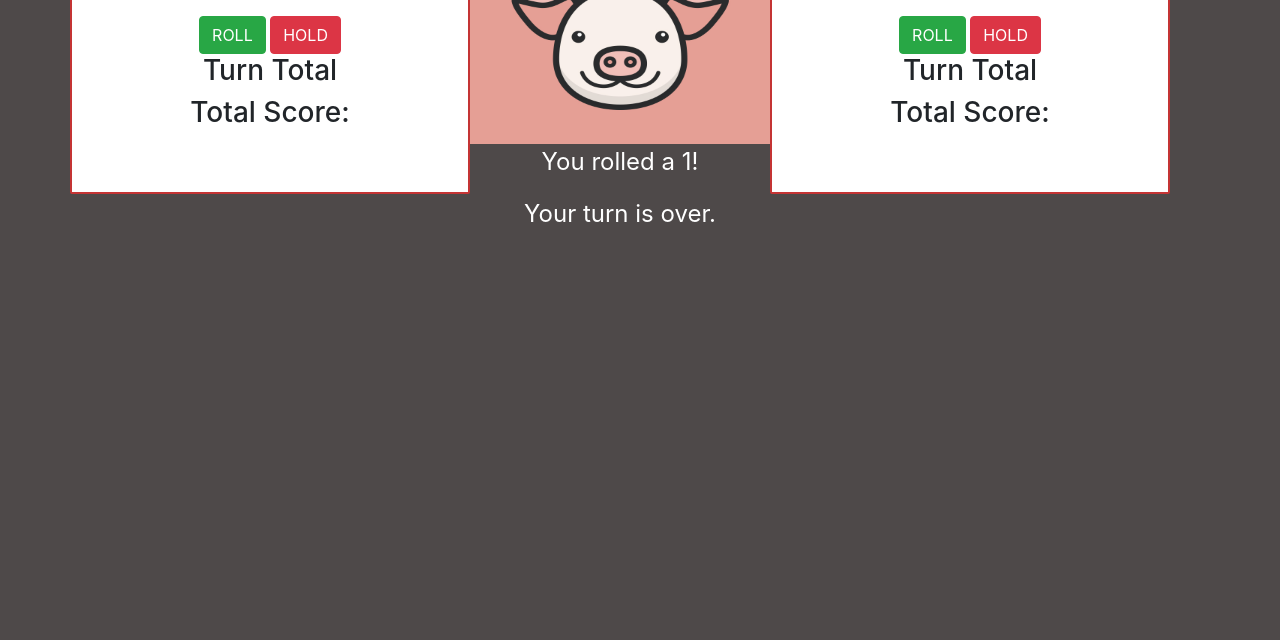
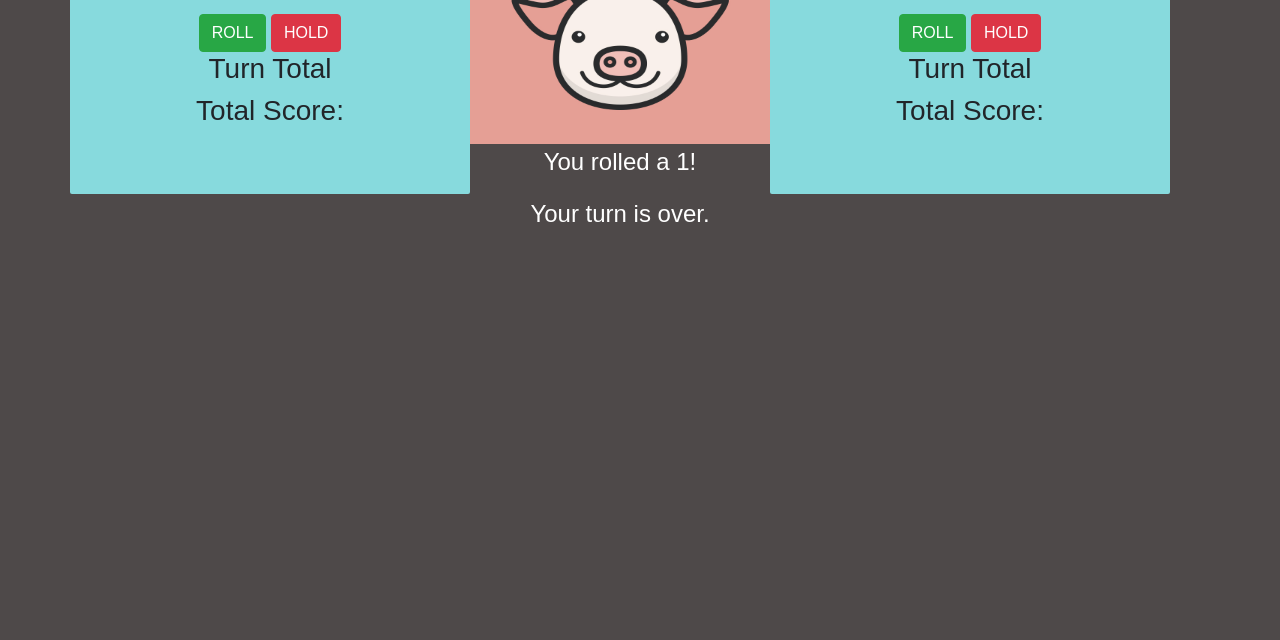
Before and after one commit to kimosop/pig_dice_game_wk4, a plain HTML site: page index.html in a window 1280 px wide. Shown: the part 160-800 px from the top of the page. Drawn offline with Linux system fonts and the light colour scheme.

Commit message:
styled content

```diff
--- a/css/styles.css
+++ b/css/styles.css
@@ -3,17 +3,28 @@
 body {
   text-align: center;
   background-color: #4e4949;
+  font-family: 'Muli', sans-serif;
+  justify-content: center;
+}
+
+.row{
+  justify-items: center;
 }
 
 .player-col {
-  border: 2px solid rgb(196, 52, 52);
+  border: 2px rgb(135, 218, 221);
   border-radius: 2px;
   height: 250px;
   width:400px;
-  background:white;
+  background:rgb(135, 218, 221);
+
 }
 
 h1 {
+  color:white;
+}
+
+.rules{
   color:white;
 }
 .player-one-rolls-one{
```
